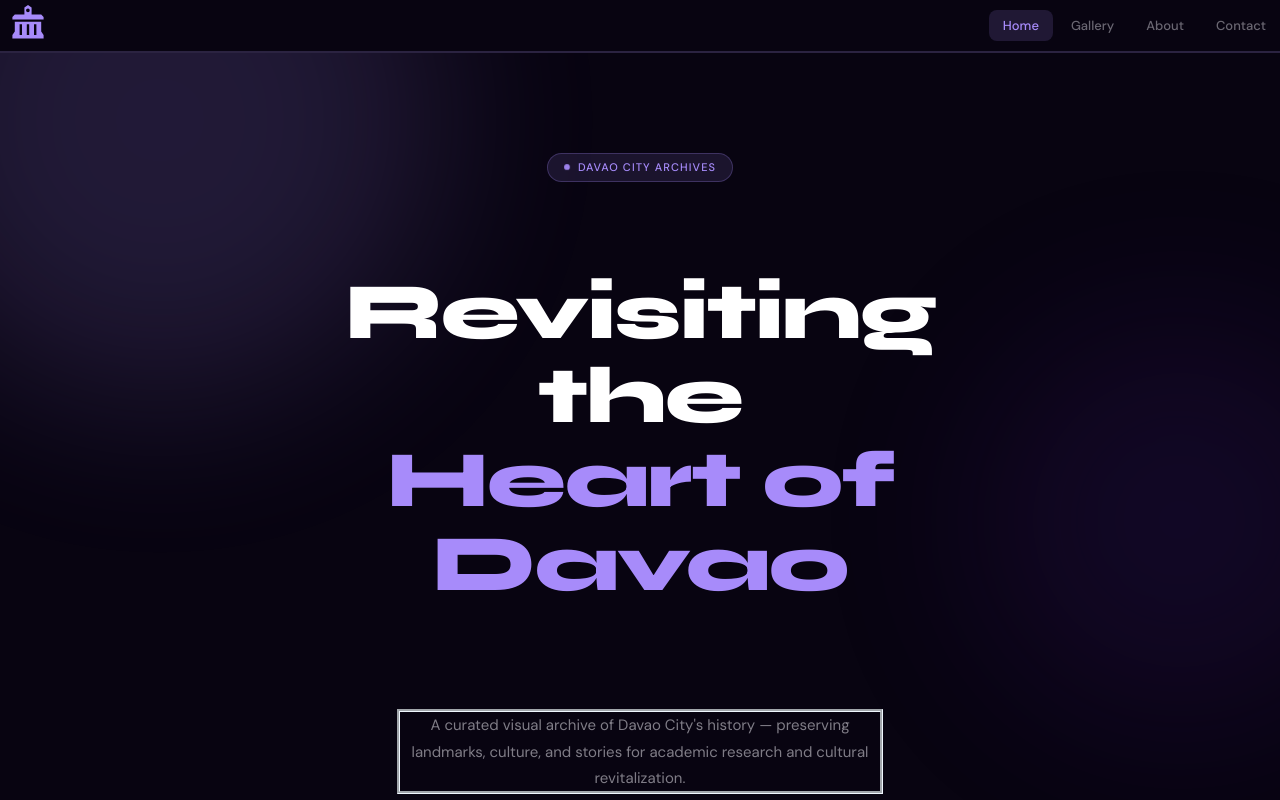
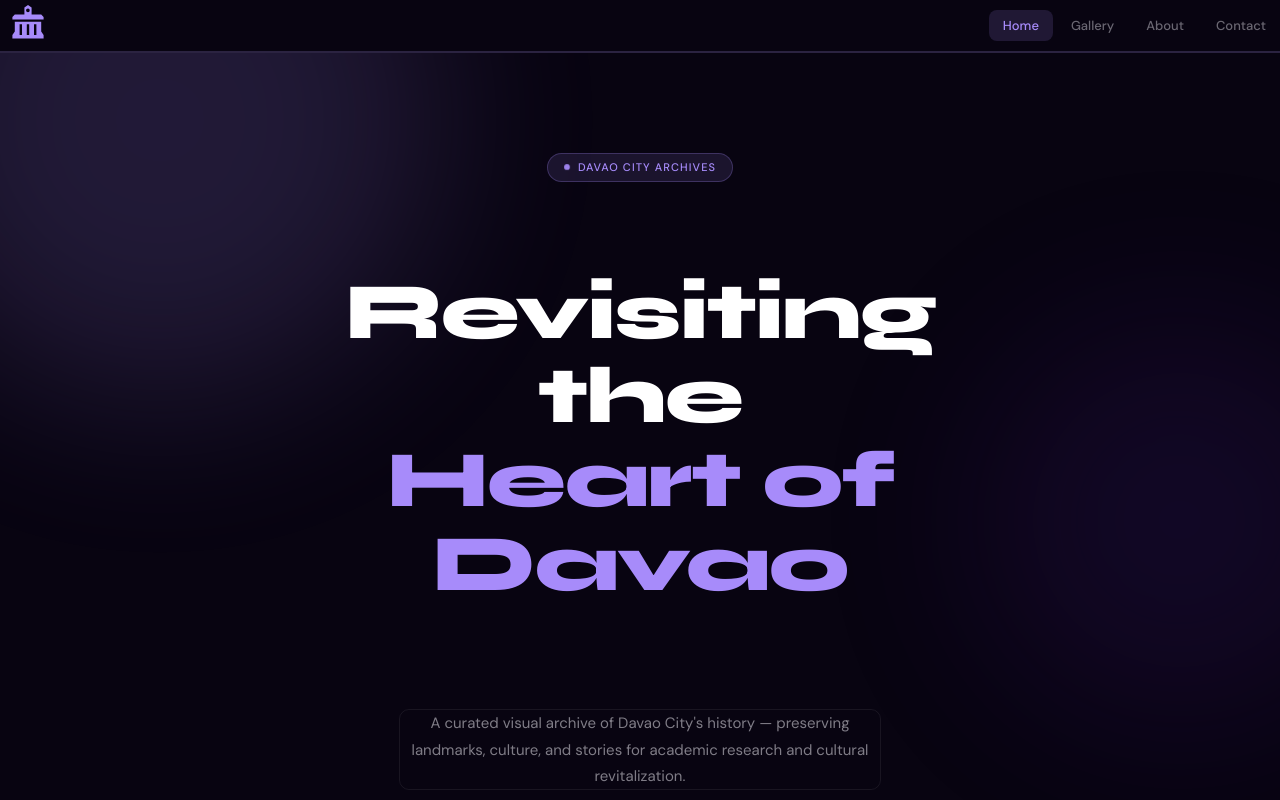
Before and after one commit to m1yaryu/davao-of-the-past, a React (Vite) app in the folder frontend/: page / in a window 1280 px wide. Shown: the top 800 px of the page. Built offline with nearby package versions, Linux system fonts and the light colour scheme.

Commit message:
chore: fixed border not displaying

```diff
--- a/frontend/src/pages/Home.css
+++ b/frontend/src/pages/Home.css
@@ -98,6 +98,8 @@
   font-size: 15px;
   color: rgba(226, 224, 232, 0.55);
   line-height: 1.75;
+  border: 1px solid rgba(255,255,255,0.07);
+  border-radius: 10px;
   max-width: 480px;
   animation: hpFadeUp 0.6s 0.25s cubic-bezier(0.22, 1, 0.36, 1) both;
 }
```
